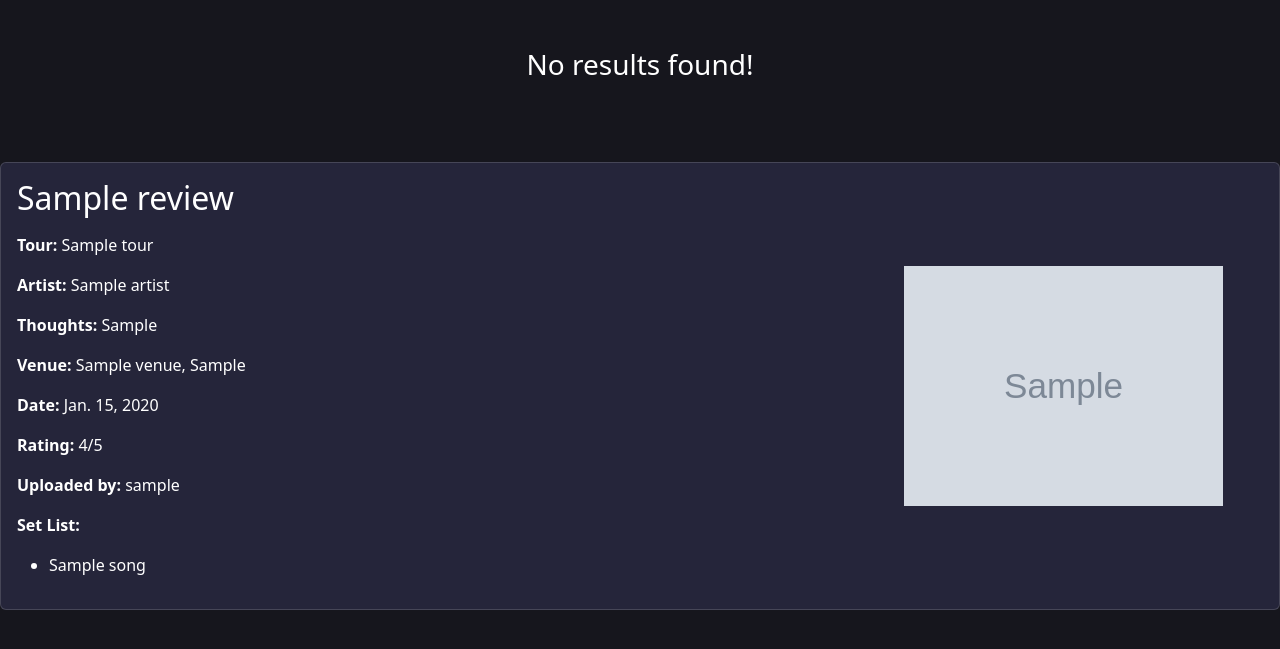
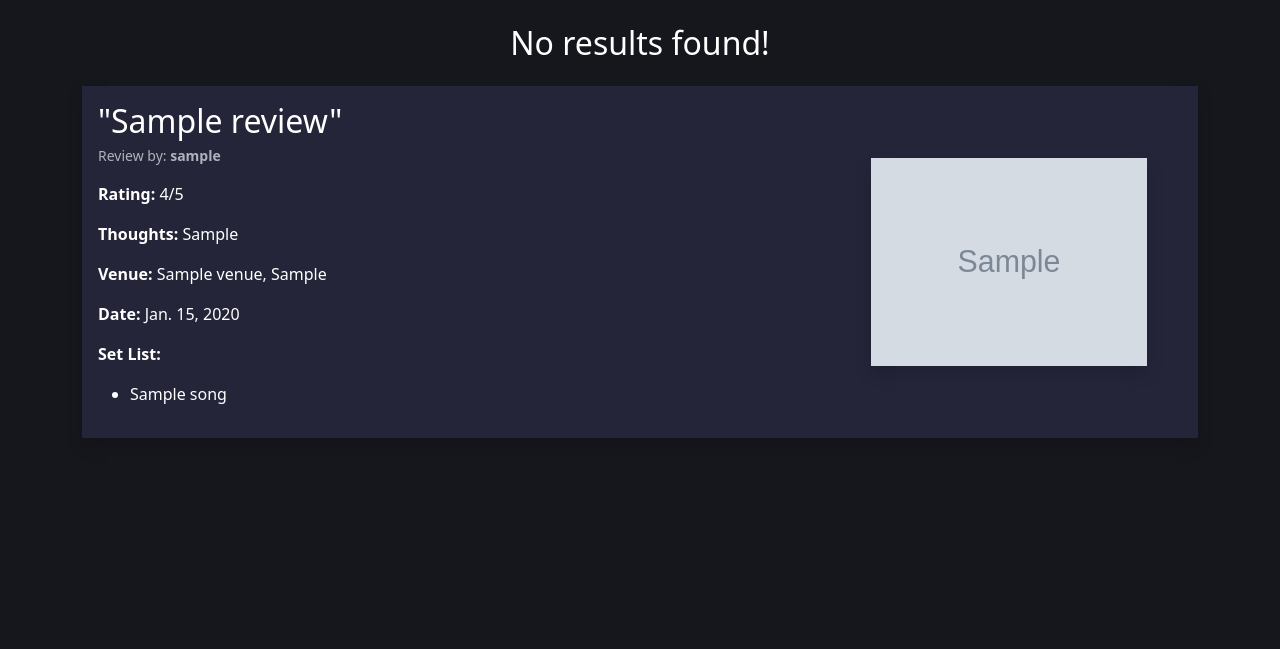
Before and after one commit to zak-grivell/wad_project, a Django app: template templates/search_results.html in a window 1280 px wide. Shown: the part 64-713 px from the top of the page. Run offline with Django 5.2, Linux system fonts and the light colour scheme; the template is opened without the code that fills it: values that come from a table or form of the project are taken from there, others are empty; tables that the repository leaves empty hold one stand-in row (values such as "Sample post"); grey boxes marked "Sample" are stand-in pictures.

Commit message:
change search_results UI, add click function on review to redirect to tour

```diff
--- a/templates/search_results.html
+++ b/templates/search_results.html
@@ -6,28 +6,28 @@
 {% endblock %}
 
 {% block body_block %}
-    <div class="text-center py-5">
+<div class="container py-4">
+    <div class="text-center mb-4">
         {% if any_results %}
-            <h3>Search Results</h3>
+            <h2>Search Results</h2>
         {% else %}
-            <h3>No results found!</h3>
+            <h2>No results found!</h2>
         {% endif %}
     </div>
     {% if reviews %}
         {% for review in reviews %}
-        <div class="card my-4 custom-card">
+         <a href="{% url 'concertainly:tour' review.tour.slug %}" class="text-decoration-none">
+                <div class="card my-4 shadow custom-card rounded-0 border-0">
                     <div class="card-body">
                         <div class="row">
 
                             <div class="col-md-8 align-self-start">
-                                <h2 class="card-title mb-3">{{ review.title }}</h2>
-                                <p><strong>Tour:</strong> {{ review.tour }}</p>
-                                <p><strong>Artist:</strong> {{ review.tour.artist }}</p>
+                                <h2 class="card-title mb-1">"{{ review.title }}"</h2>
+                                <small class="text-muted mb-3 d-block">Review by: <strong>{{ review.user.username }}</strong></small>
+                                <p><strong>Rating:</strong> {{ review.rating }}/5</p>
                                 <p><strong>Thoughts:</strong> {{ review.thoughts }}</p>
                                 <p><strong>Venue:</strong> {{ review.venue }}</p>
                                 <p><strong>Date:</strong> {{ review.date }}</p>
-                                <p><strong>Rating:</strong> {{ review.rating }}/5</p>
-                                <p><strong>Uploaded by:</strong> {{ review.user.username }}</p>
 
                                 {% if review.set_list.all %}
                                     {% with songs=review.set_list.all %}
@@ -39,14 +39,14 @@
                                                     {% endfor %}
                                                 </ul>
                                             {% endif %}
-                                    {% endwith %}
+                                    {% endwith%}
                                 {% endif %}
                                 </div>
 
                                 {% if review.img %}
                                     <div class="col-md-4 align-self-center">
                                         <div class="review-image-box">
-                                            <img src="{% static review.img %}" class="review-image" alt="review image">
+                                            <img src="{% static review.img %}" class="review-image shadow" alt="review image">
                                         </div>
                                     </div>
                                 {% endif %}
@@ -54,6 +54,8 @@
                         </div>
                     </div>
                 </div>
-        {% endfor %}
+            </a>
+            {% endfor %}
     {% endif %}
+</div>
 {% endblock %}
```
